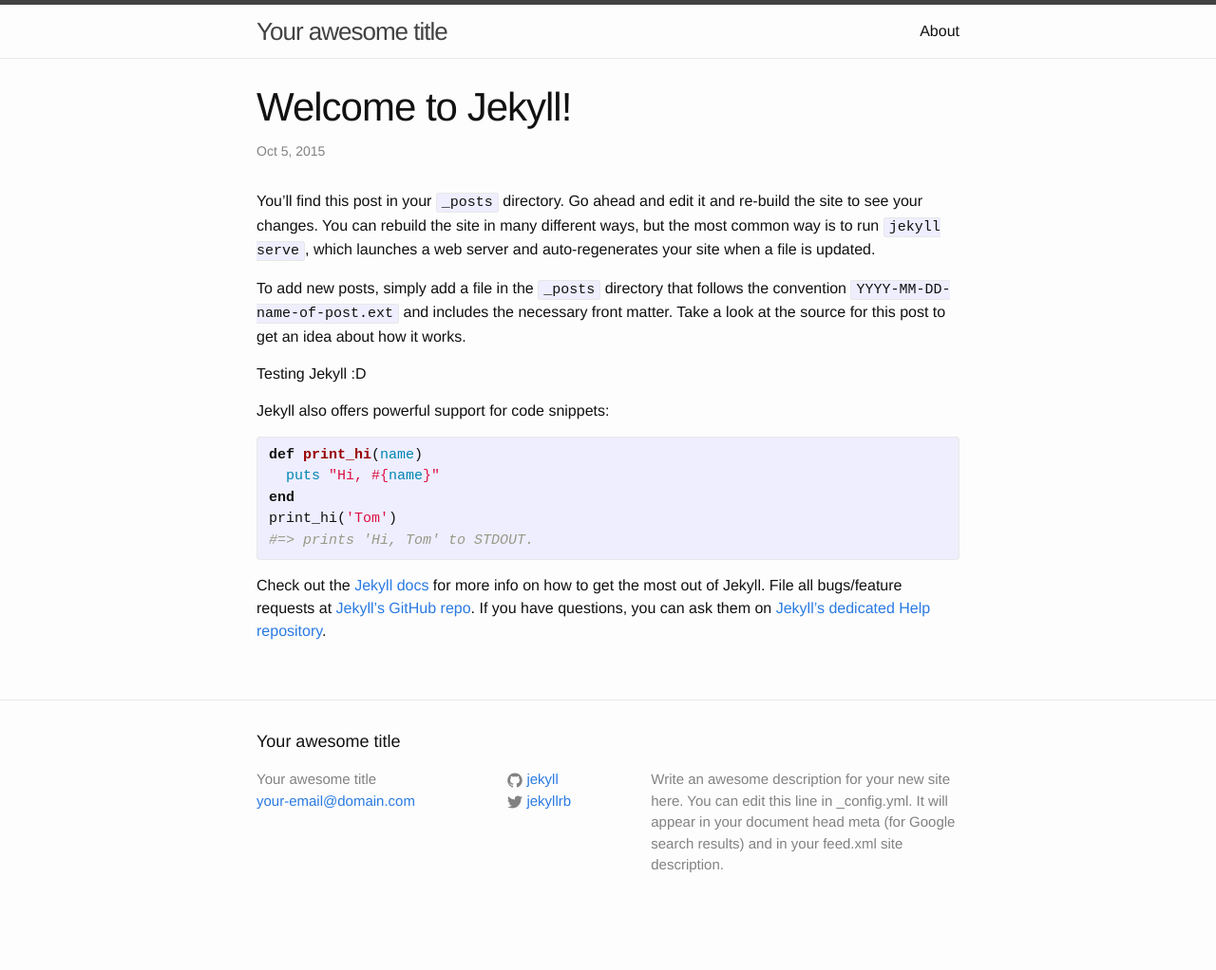
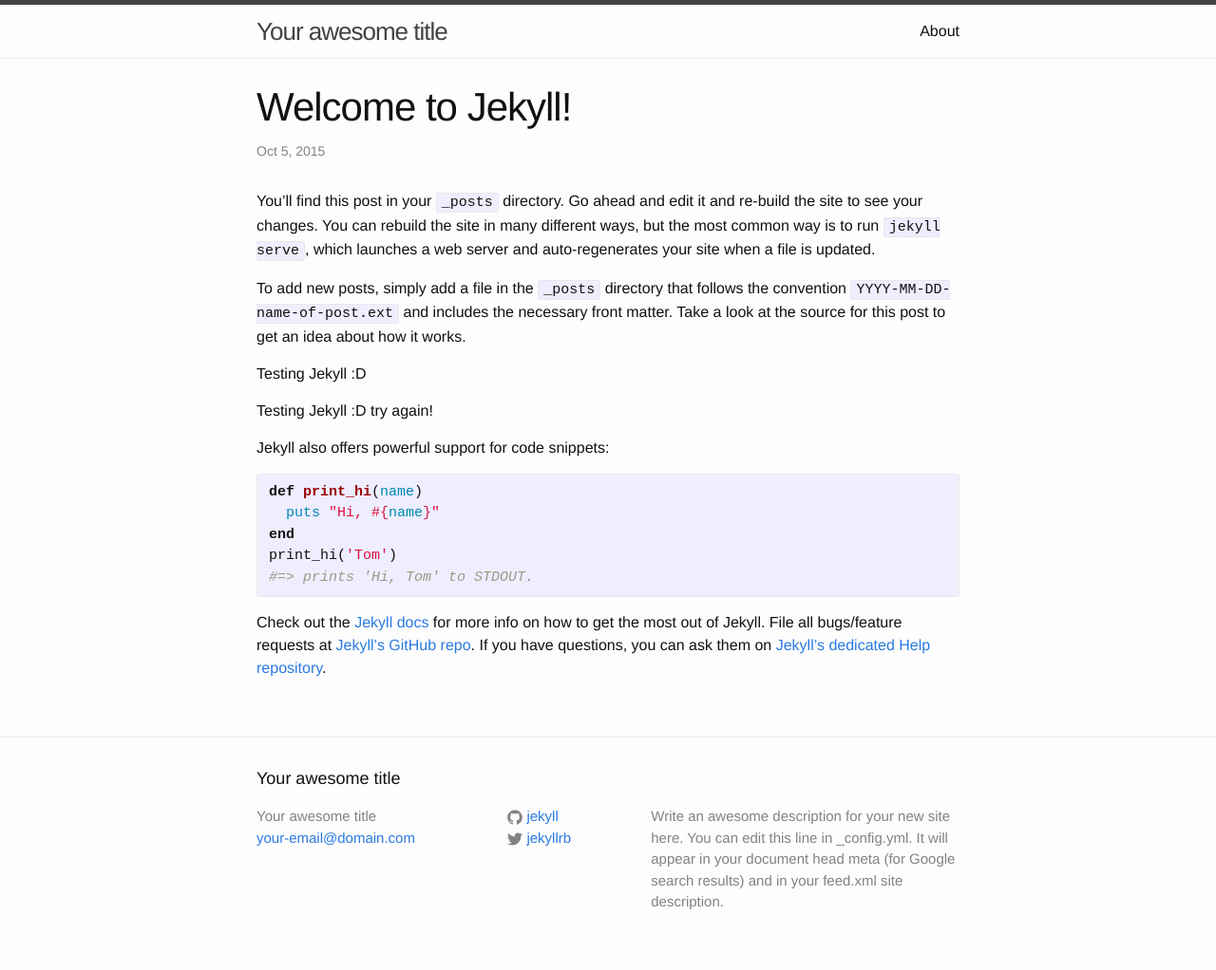
Before and after one commit to frontend-labs/pre.site, a Jekyll site: the page built from _posts/2015-10-05-welcome-to-jekyll.markdown, in a window 1280 px wide. Shown: the whole page at 95% size. Built offline with Jekyll 4.4.1, drawn with Linux system fonts in a browser that asks for light colours; before the commit the page ends 983 px from its top, so only the background shows below that.

Commit message:
chore(test): Testing webhook try again

```diff
--- a/_posts/2015-10-05-welcome-to-jekyll.markdown
+++ b/_posts/2015-10-05-welcome-to-jekyll.markdown
@@ -9,6 +9,8 @@ You’ll find this post in your `_posts` directory. Go ahead and edit it and re-
 To add new posts, simply add a file in the `_posts` directory that follows the convention `YYYY-MM-DD-name-of-post.ext` and includes the necessary front matter. Take a look at the source for this post to get an idea about how it works.
 
 Testing Jekyll :D
+
+Testing Jekyll :D try again!
 
 Jekyll also offers powerful support for code snippets:
 
```
